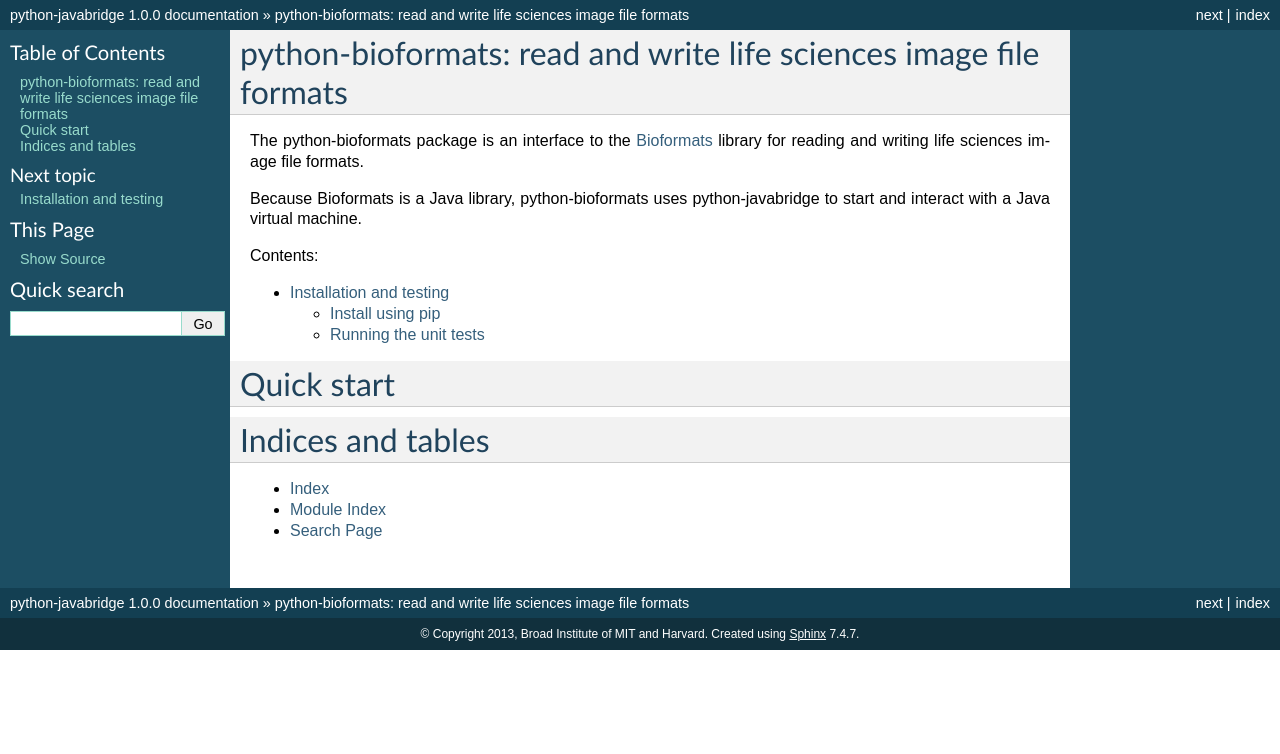
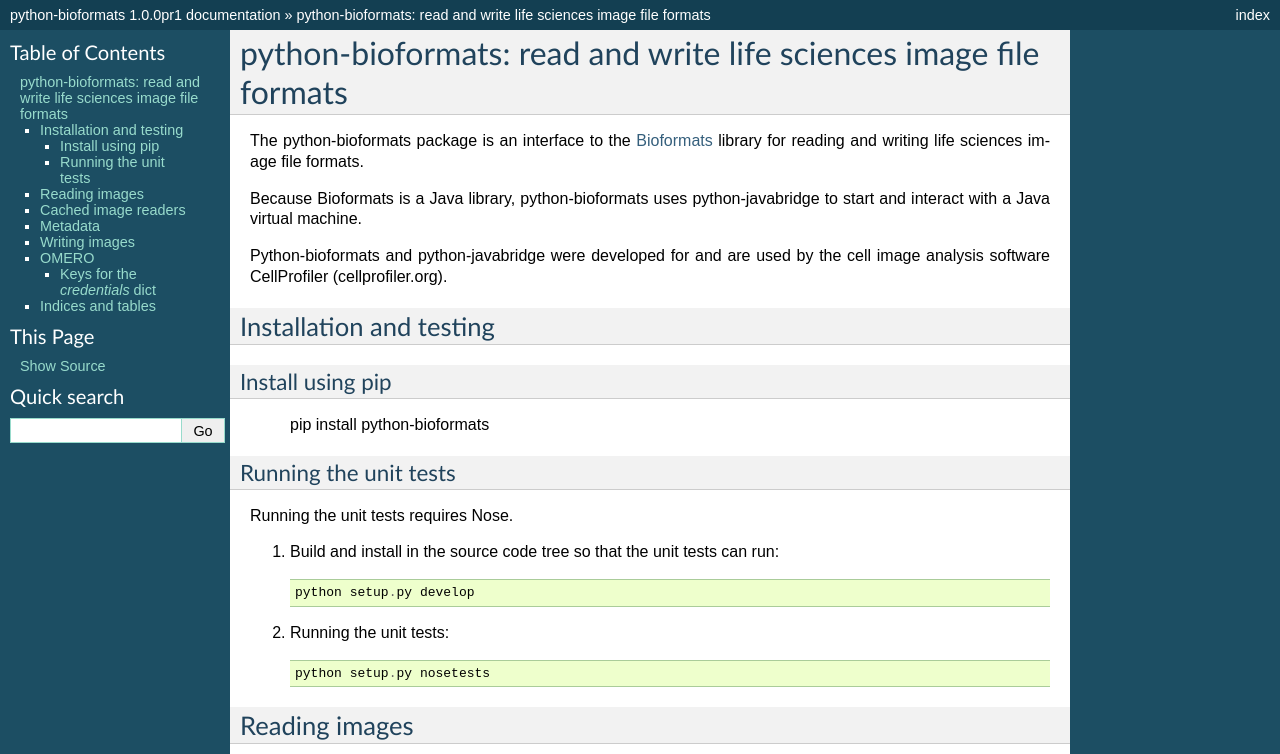
Before and after one commit to CellProfiler/python-bioformats, a Sphinx documentation site: the page built from docs/index.rst, in a window 1280 px wide and 1400 px high. Shown: the top 754 px of the window. Built offline with Sphinx 7.4.7, drawn with Linux system fonts in a browser that asks for light colours; some of the changed text lies outside the part shown; grey boxes are pictures that could not be loaded.

Commit message:
Added documentation.

```diff
--- a/docs/conf.py
+++ b/docs/conf.py
@@ -1,6 +1,6 @@
 # -*- coding: utf-8 -*-
 #
-# python-javabridge documentation build configuration file, created by
+# python-bioformats documentation build configuration file, created by
 # sphinx-quickstart on Thu Aug  1 12:45:16 2013.
 #
 # This file is execfile()d with the current directory set to its containing dir.
@@ -40,8 +40,8 @@
 master_doc = 'index'
 
 # General information about the project.
-project = u'python-javabridge'
-copyright = u'2013, Broad Institute of MIT and Harvard'
+project = u'python-bioformats'
+copyright = u'2014, Broad Institute of MIT and Harvard'
 
 # The version info for the project you're documenting, acts as replacement for
 # |version| and |release|, also used in various other places throughout the
@@ -50,7 +50,7 @@
 # The short X.Y version.
 version = '1.0'
 # The full version, including alpha/beta/rc tags.
-release = '1.0.0'
+release = '1.0.0pr1'
 
 # The language for content autogenerated by Sphinx. Refer to documentation
 # for a list of supported languages.
@@ -167,7 +167,7 @@
 #html_file_suffix = None
 
 # Output file base name for HTML help builder.
-htmlhelp_basename = 'python-javabridgedoc'
+htmlhelp_basename = 'python-bioformatsdoc'
 
 
 # -- Options for LaTeX output --------------------------------------------------
@@ -186,7 +186,7 @@
 # Grouping the document tree into LaTeX files. List of tuples
 # (source start file, target name, title, author, documentclass [howto/manual]).
 latex_documents = [
-  ('index', 'python-javabridge.tex', u'python-javabridge Documentation',
+  ('index', 'python-bioformats.tex', u'python-bioformats Documentation',
    u'Lee Kamentsky, Vebjorn Ljosa', 'manual'),
 ]
 
@@ -216,7 +216,7 @@
 # One entry per manual page. List of tuples
 # (source start file, name, description, authors, manual section).
 man_pages = [
-    ('index', 'python-javabridge', u'python-javabridge Documentation',
+    ('index', 'python-bioformats', u'python-bioformats Documentation',
      [u'Lee Kamentsky, Vebjorn Ljosa'], 1)
 ]
 
@@ -230,8 +230,8 @@
 # (source start file, target name, title, author,
 #  dir menu entry, description, category)
 texinfo_documents = [
-  ('index', 'python-javabridge', u'python-javabridge Documentation',
-   u'Lee Kamentsky, Vebjorn Ljosa', 'python-javabridge', 'One line description of project.',
+  ('index', 'python-bioformats', u'python-bioformats Documentation',
+   u'Lee Kamentsky, Vebjorn Ljosa', 'python-bioformats', 'One line description of project.',
    'Miscellaneous'),
 ]
 
--- a/docs/index.rst
+++ b/docs/index.rst
@@ -1,3 +1,4 @@
+===================================================================
 python-bioformats: read and write life sciences image file formats
 ===================================================================
 
@@ -8,15 +9,102 @@
 Because Bioformats is a Java library, python-bioformats uses
 python-javabridge to start and interact with a Java virtual machine.
 
-Contents:
+Python-bioformats and python-javabridge were developed for and are
+used by the cell image analysis software CellProfiler
+(cellprofiler.org).
 
-.. toctree::
-   :maxdepth: 2
 
-   installation
+Installation and testing
+========================
 
-Quick start
-===========
+Install using pip
+-----------------
+
+    pip install python-bioformats
+
+
+Running the unit tests
+----------------------
+
+Running the unit tests requires Nose.
+
+1. Build and install in the source code tree so that the unit tests can run::
+
+    python setup.py develop
+
+2. Running the unit tests::
+
+    python setup.py nosetests
+
+
+Reading images
+==============
+
+.. autoclass:: bioformats.ImageReader
+
+   .. automethod:: bioformats.ImageReader.read
+   .. automethod:: bioformats.ImageReader.close
+
+Convenience functions that create an image reader for a file path or
+URL and use it to read an image:
+
+.. autofunction:: bioformats.load_image
+.. autofunction:: bioformats.load_image_url
+
+
+Cached image readers
+====================
+
+.. autofunction:: bioformats.get_image_reader
+.. autofunction:: bioformats.release_image_reader
+.. autofunction:: bioformats.clear_image_reader_cache
+
+
+Metadata
+========
+
+.. autofunction:: bioformats.get_omexml_metadata
+.. autoclass:: bioformats.OMEXML
+
+   .. autoattribute:: bioformats.OMEXML.image_count
+      :annotation: Settable.
+   .. automethod:: bioformats.OMEXML.image
+
+   .. autoclass:: bioformats::OMEXML.Image
+
+      .. autoattribute:: bioformats::OMEXML.Image.Pixels
+
+
+Writing images
+==============
+
+.. autofunction:: bioformats.write_image
+
+.. autodata:: bioformats.PT_UINT16
+.. autodata:: bioformats.PT_UINT8
+.. autodata:: bioformats.PT_BIT
+
+
+OMERO
+=====
+
+.. autofunction:: bioformats.use_omero_credentials
+.. autofunction:: bioformats.set_omero_credentials
+.. autofunction:: bioformats.get_omero_credentials
+.. autofunction:: bioformats.omero_logout
+
+.. autofunction:: bioformats.set_omero_login_hook
+
+Keys for the `credentials` dict
+-------------------------------
+
+.. autodata:: bioformats.K_OMERO_SERVER
+.. autodata:: bioformats.K_OMERO_PORT
+.. autodata:: bioformats.K_OMERO_USER
+.. autodata:: bioformats.K_OMERO_SESSION_ID
+.. autodata:: bioformats.K_OMERO_PASSWORD
+.. autodata:: bioformats.K_OMERO_CONFIG_FILE
+
 
 
 
```
Also changed, not shown: bioformats/__init__.py (+25 -0 lines), docs/installation.rst (deleted, +0 -15 lines), setup.cfg (+8 -0 lines), setup.py (+19 -0 lines), 4 other files.
